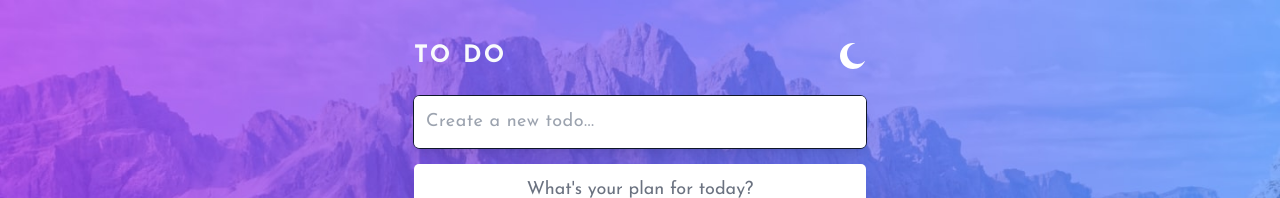
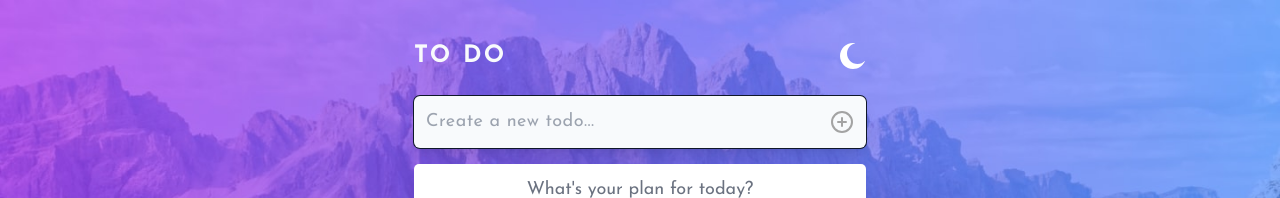
Before and after one commit to Mohab-Rageh/React-to-do-app, a React (Vite) app: page / in a window 1280 px wide. Shown: the top 198 px of the page. Built offline with nearby package versions, Linux system fonts and the light colour scheme.

Commit message:
added set focus if user delete all tasks and added plus button in the form

```diff
--- a/src/components/AddTasks.tsx
+++ b/src/components/AddTasks.tsx
@@ -1,4 +1,5 @@
-import { FormEvent, useState } from "react";
+import { CirclePlus } from "lucide-react";
+import { FormEvent, useState, useRef, useEffect } from "react";
 
 type Task = {
   id: number;
@@ -14,6 +15,8 @@ type AddTasksProps = {
 
 const AddTasks = ({ tasks, saveAndUpdate }: AddTasksProps) => {
   const [addTask, setAddTask] = useState("");
+
+  const inputRef = useRef<HTMLInputElement>(null);
 
   const addNewItem = (task: string) => {
     const id = Date.now();
@@ -31,26 +34,47 @@ const AddTasks = ({ tasks, saveAndUpdate }: AddTasksProps) => {
     addNewItem(addTask);
     setAddTask("");
   };
+
+  // Set focus on the input if the tasks length is zero after the user delete all tasks.
+  useEffect(() => {
+    if (!tasks.length) {
+      setTimeout(() => {
+        if (inputRef.current) {
+          inputRef.current.focus();
+        }
+      }, 100);
+    }
+  }, [tasks.length]);
+
   return (
     <form
-      className="mb-4 shadow-lg rounded-md transition  hover:ring-1 focus-within:ring-1 ring-slate-900 dark:hover:ring-1 dark:focus-within:ring-1 dark:ring-blue-600"
+      className="flex items-center p-3 mb-4 shadow-lg bg-slate-50 dark:bg-[#25273D] rounded-md transition hover:ring-1 focus-within:ring-1 ring-slate-900 dark:hover:ring-1 dark:focus-within:ring-1 dark:ring-blue-600"
       onSubmit={handleSubmit}
     >
       <label className="sr-only" htmlFor="entry-item">
         Create a new todo
       </label>
       <input
+        ref={inputRef}
         id="entry-item"
-        className="w-full p-3 rounded-[5px] dark:text-slate-50 dark:bg-[#25273D] caret-bright-blue tracking-wide transition  outline-none"
+        className="w-full bg-transparent rounded-[5px] dark:text-slate-50  caret-bright-blue tracking-wide transition  outline-none"
         type="text"
         placeholder="Create a new todo..."
         required
         autoFocus
+        autoComplete="off"
         dir="auto"
         maxLength={25}
         value={addTask}
         onChange={(e) => setAddTask(e.target.value)}
       />
+      <button
+        type="submit"
+        title="Add a to do task"
+        aria-label="Add a to do task"
+      >
+        <CirclePlus className="text-neutral-400 dark:text-slate-400 transition dark:hover:text-slate-500 hover:text-neutral-500" />
+      </button>
     </form>
   );
 };
--- a/src/components/EditModal.tsx
+++ b/src/components/EditModal.tsx
@@ -48,7 +48,7 @@ const EditModal = ({
         if (inputRef.current) {
           inputRef.current.focus();
         }
-      }, 50);
+      }, 100);
     }
   }, [isEditing]);
 
@@ -59,6 +59,13 @@ const EditModal = ({
 
   const handleSubmit = (e: FormEvent) => {
     e.preventDefault();
+
+    // Verify if the name of the task has been changed.
+    if (text === editedTask?.item) {
+      setIsEditing(false);
+      return;
+    }
+
     handleUpdate(editedTask?.id, text);
   };
 
```
Also changed, not shown: 1 other file (tests, documents, lock files or other folders).
